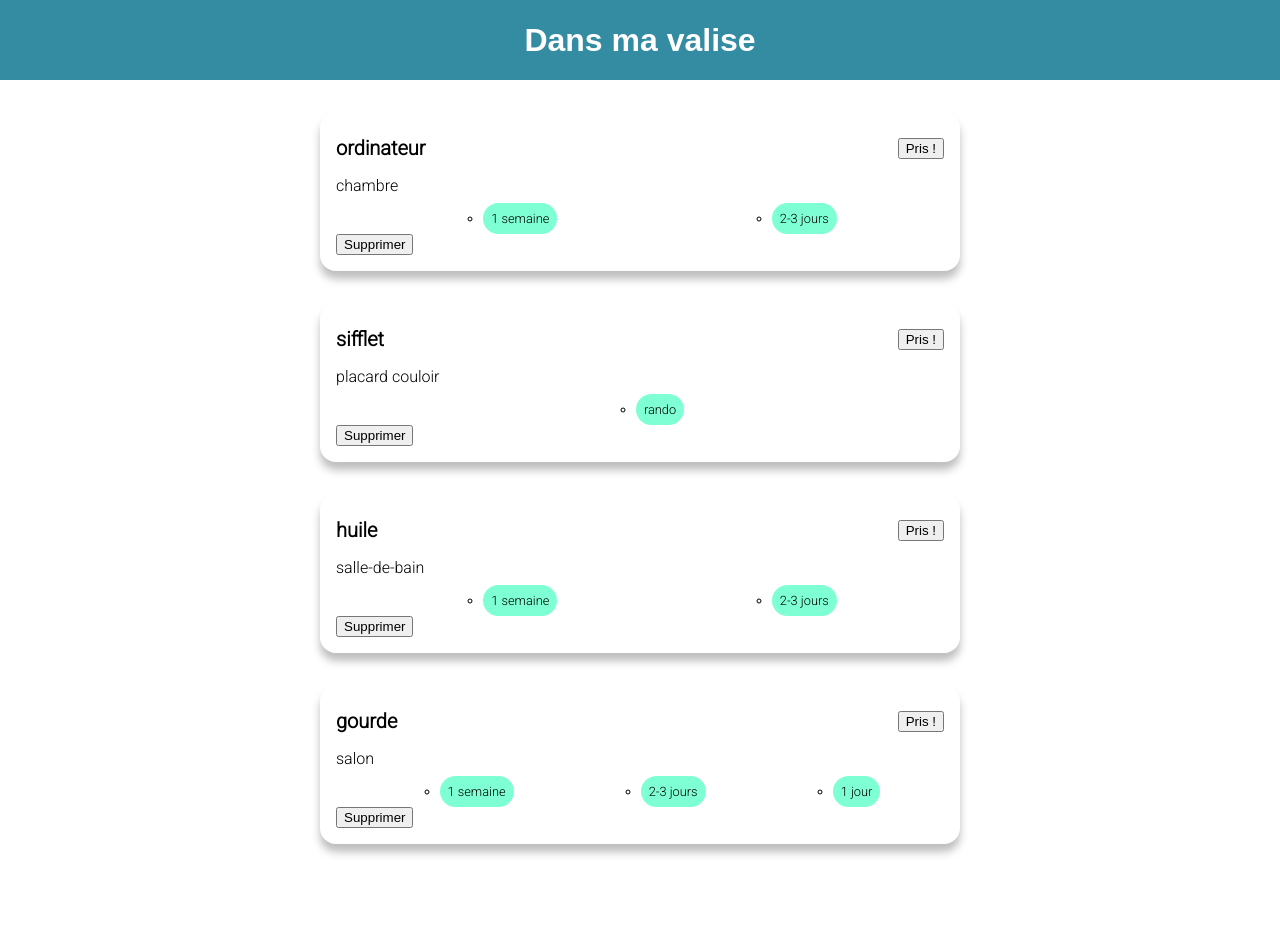
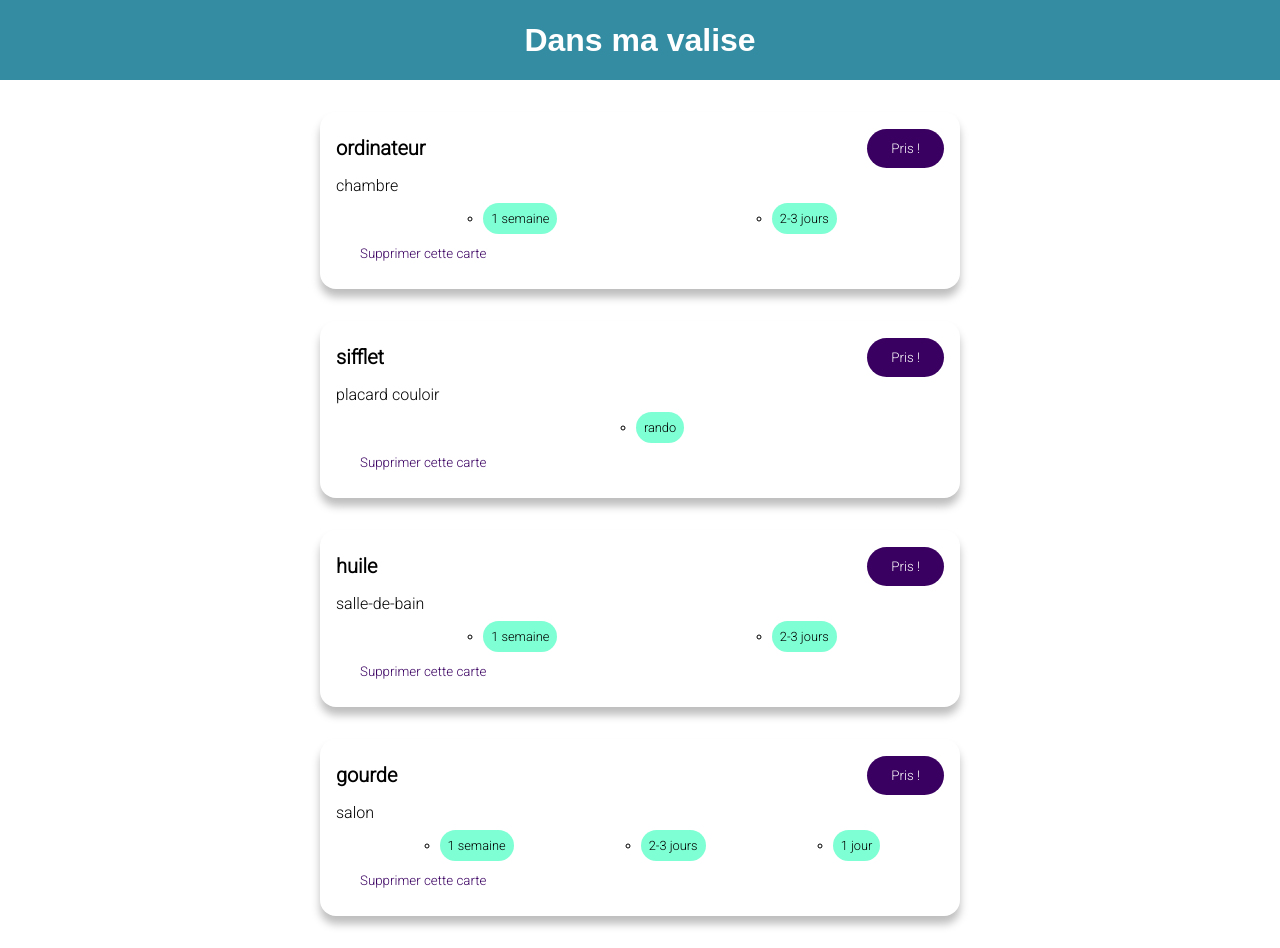
Before and after one commit to Alekiel42/dans-ma-valise, a Vue app in the folder front-valise/: page / in a window 1280 px wide. Before the commit the page ends 876 px from the top, so only its background shows below. Built offline with nearby package versions, Linux system fonts and the light colour scheme; a web font is replaced by a local one.

Commit message:
Change button style

```diff
--- /dev/null
+++ b/front-valise/src/components/UI/BaseButton.vue
@@ -0,0 +1,39 @@
+<template>
+  <button :type="type" :class="mode">
+    <slot></slot>
+  </button>
+</template>
+
+<script>
+export default {
+  props: ["type", "mode"],
+};
+</script>
+
+<style scoped>
+button {
+  padding: 0.75rem 1.5rem;
+  font-family: inherit;
+  background-color: #3a0061;
+  color: white;
+  cursor: pointer;
+  border-radius: 2rem;
+  border: none;
+}
+
+button:hover,
+button:active {
+  background-color: #520b81;
+  border-color: #270041;
+}
+
+.flat {
+  background-color: transparent;
+  color: #3a0061;
+}
+
+.flat:hover,
+.flat:active {
+  background-color: #edd2ff;
+}
+</style>
--- a/front-valise/src/components/possessions/PossessionItem.vue
+++ b/front-valise/src/components/possessions/PossessionItem.vue
@@ -3,13 +3,13 @@
     <base-card>
       <header>
         <h3>{{ name }}</h3>
-        <button>Pris !</button>
+        <base-button>Pris !</base-button>
       </header>
       <p>{{ room }}</p>
       <ul class="tag">
         <li v-for="tag in tags" :key="tag">{{ tag }}</li>
       </ul>
-      <button>Supprimer</button>
+      <base-button mode="flat">Supprimer cette carte</base-button>
     </base-card>
   </li>
 </template>
--- a/front-valise/src/main.js
+++ b/front-valise/src/main.js
@@ -1,9 +1,11 @@
 import { createApp } from 'vue'
 import App from './App.vue'
 import BaseCard from './components/UI/BaseCard.vue';
+import BaseButton from './components/UI/BaseButton.vue';
 
 const app = createApp(App);
 
 app.component('base-card', BaseCard);
+app.component('base-button', BaseButton)
 
 app.mount('#app')
```
